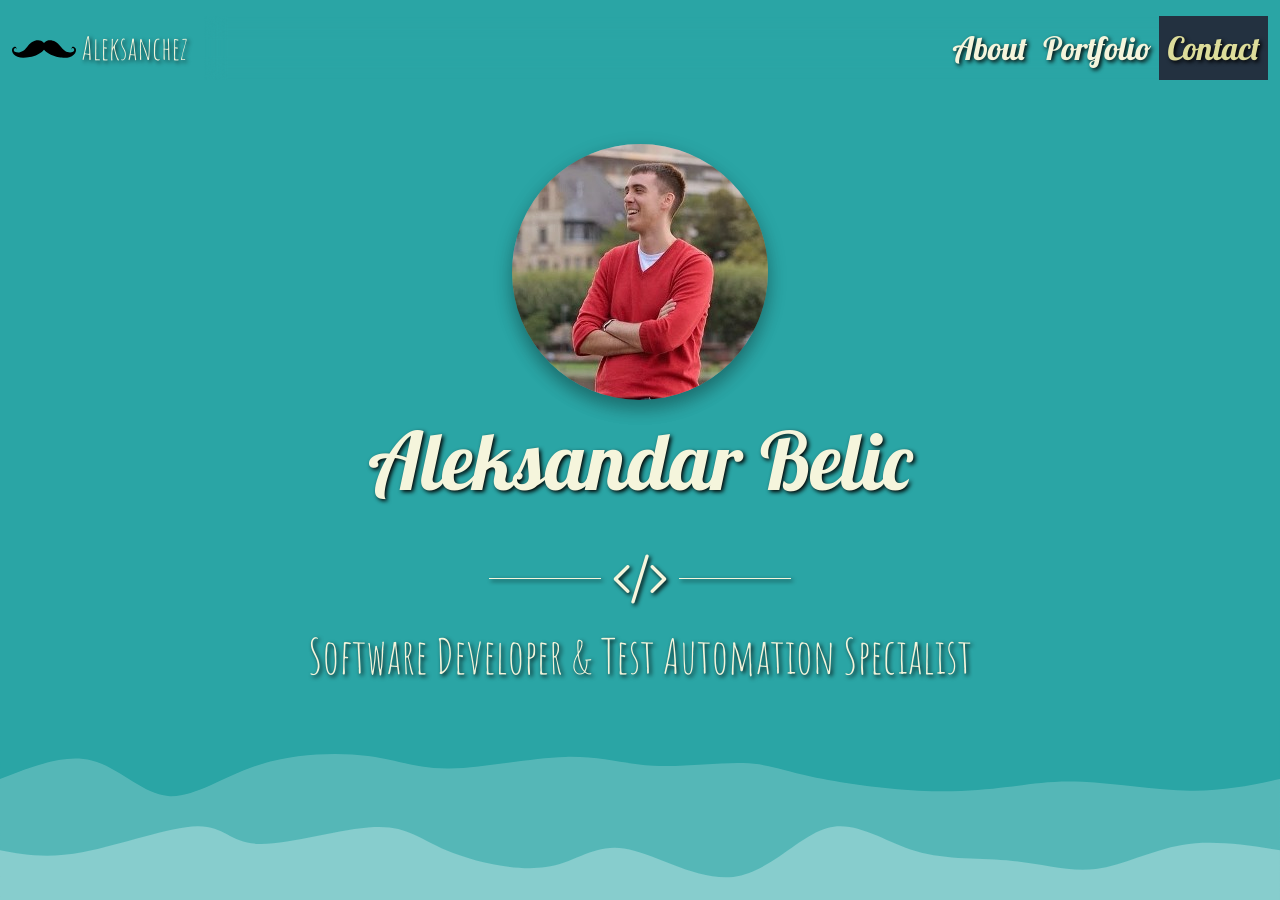
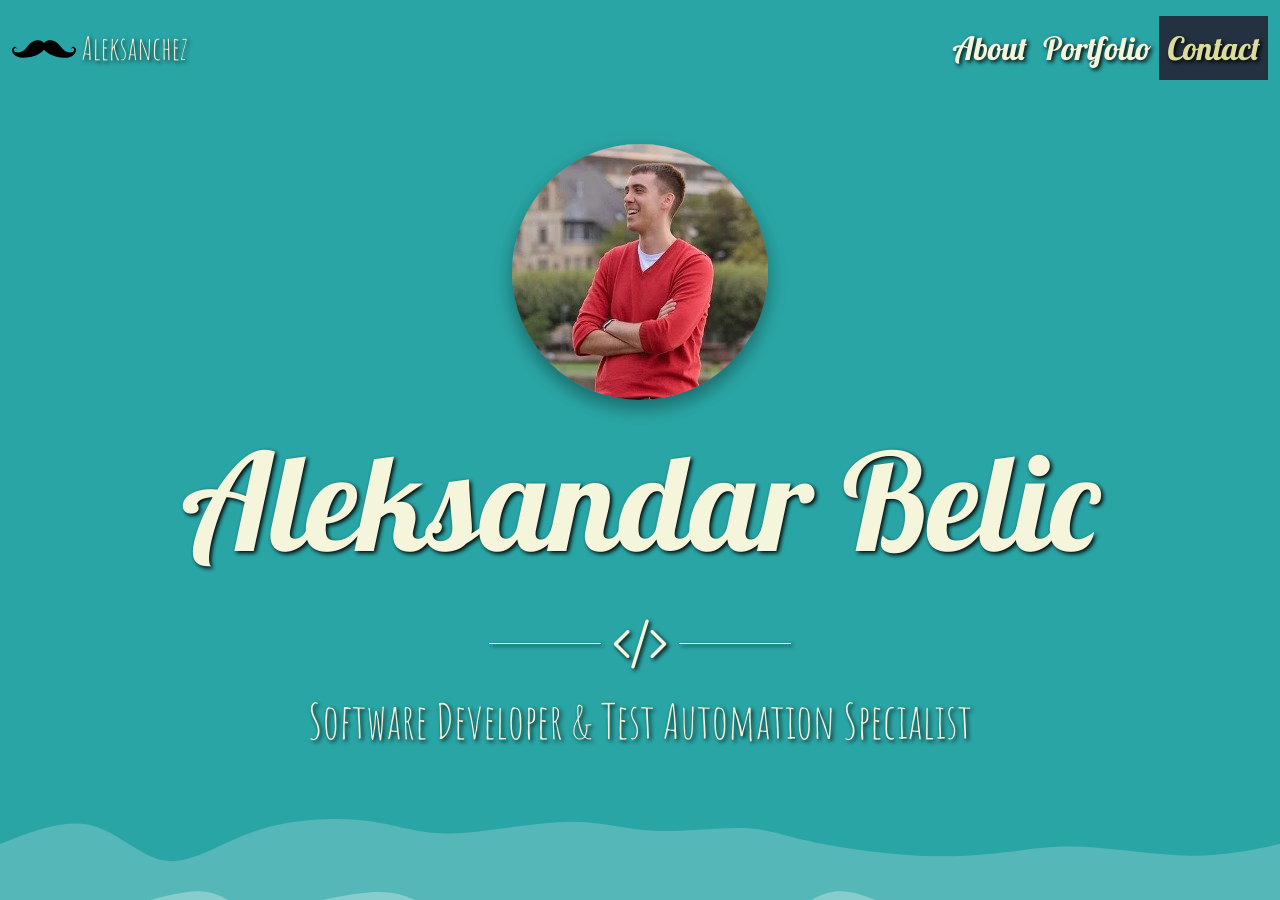
Before and after one commit to aleksbelic/aleksbelic.github.io, a Jekyll site: the page built from index.md, in a window 1280 px wide and 900 px high. Built offline with Jekyll 4.4.1, drawn with Linux system fonts in a browser that asks for light colours.

Commit message:
Fixes responsivnes of name in header, "dt" elem inside "div".

```diff
--- a/_includes/about.html
+++ b/_includes/about.html
@@ -20,7 +20,7 @@
       </div>
 
       <div class="col-md-6">
-        <div class="row">
+        <dl class="row">
           <dt class="col-sm-3 text-center text-md-end fs-5">TURN ONs:</dt>
           <dd class="col-sm-9 fst-italic text-center text-sm-start">
             coffee<br>playin' my Les Paul<br>cryptography<br>sk8boarding<br>street art<br>memes
@@ -28,7 +28,7 @@
           <dt class="col-sm-3 text-center text-md-end fs-5">TURN OFFs:</dt>
           <dd class="col-sm-9 fst-italic text-center text-sm-start">bugs & code smells<br>peas (just kill
             me...)<br>making useless lists</dd>
-        </div>
+        </dl>
       </div>
 
     </div>
--- a/_includes/header.html
+++ b/_includes/header.html
@@ -2,7 +2,7 @@
   <div class="container">
     <div class="row">
       <div>
-        <div class="hover-sonar">
+        <div class="hover-sonar mb-3">
           <img id="profile-pic" src="/assets/img/profile.jpg" alt="profile pic" />
         </div>
         <p id="name" class="lobster-font">Aleksandar Belic</p>
--- a/assets/css/style.css
+++ b/assets/css/style.css
@@ -94,7 +94,6 @@ header,
 }
 header img#profile-pic {
   border-radius: 50%;
-  margin-bottom: 40px;
   position: relative;
   box-shadow: 0 10px 16px 0 rgb(0 0 0 / 20%), 0 6px 20px 0 rgb(0 0 0 / 19%);
   transition: box-shadow 0.1s;
@@ -131,7 +130,8 @@ header img#profile-pic {
   box-shadow: none;
 }
 header #name {
-  font-size: 5em;
+  line-height: normal;
+  font-size: 17vmin;
 }
 header #code-divider {
   display: flex;
@@ -290,6 +290,9 @@ a.highlight-dark {
   header {
     padding-top: 9em;
   }
+  header #name {
+    font-size: 15vmin;
+  }
 
   #contact #email {
     font-size: 1.25rem;
```
